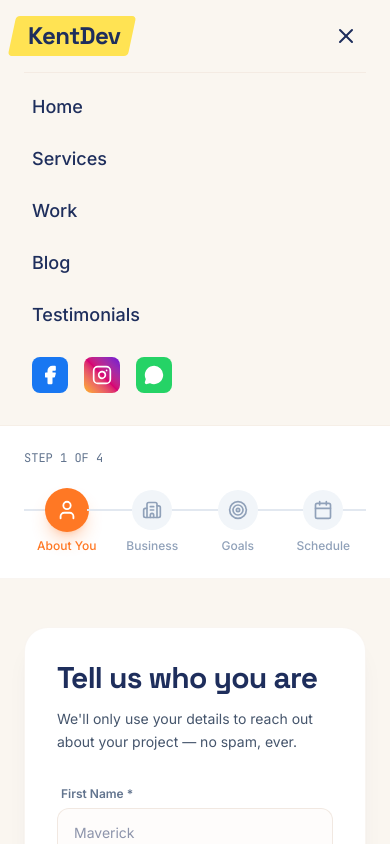
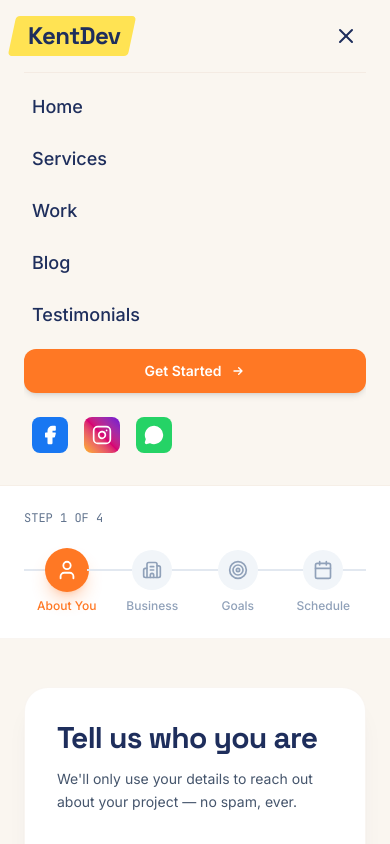
Before and after one commit to jhoevenkentofficial/jhoevenkent_portfolio, a React (Vite) app: page /get-started in a window 390 px wide. Both pictures are taken after a click on the button "Toggle Menu". Shown: the top 844 px of the page. Built offline with nearby package versions, Linux system fonts and the light colour scheme.

Commit message:
feat: add Get Started button to mobile navigation drawer, linking to /get-started page

```diff
--- a/src/components/Header.tsx
+++ b/src/components/Header.tsx
@@ -236,6 +236,17 @@
                   {item.label}
                 </button>
               ))}
+              <button
+                onClick={() => {
+                  handleNavClick('getstarted', '/get-started');
+                }}
+                className="w-full py-3 bg-brand-orange hover:bg-[#E05E12] text-white font-sans font-semibold text-sm rounded-xl shadow-md transition-all duration-200 cursor-pointer flex items-center justify-center gap-2 px-2"
+              >
+                Get Started
+                <svg className="w-4 h-4" fill="none" stroke="currentColor" viewBox="0 0 24 24">
+                  <path strokeLinecap="round" strokeLinejoin="round" strokeWidth={2} d="M13 7l5 5m0 0l-5 5m5-5H6" />
+                </svg>
+              </button>
               <div className="flex items-center space-x-4 pt-2 px-2">
                 <a
                   href="https://www.facebook.com/kent.escobal.12"
```
